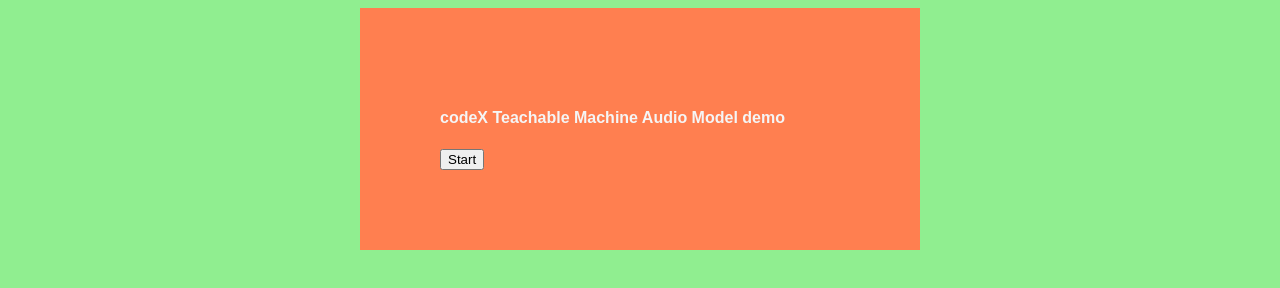
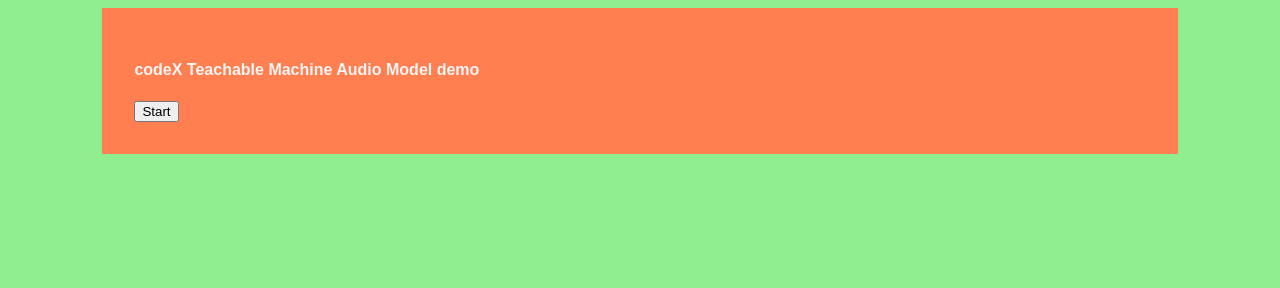
Before and after one commit to Unalo/teachable-emoji, a plain HTML site: page index.html in a window 1280 px wide. Drawn offline with Linux system fonts and the light colour scheme.

Commit message:
added  layout

```diff
--- a/index.html
+++ b/index.html
@@ -12,8 +12,8 @@
 		}
 		.container {
 			margin: auto;
-			padding: 5em;
-			width: 25em;
+			padding: 2em;
+			width: 80%;
 			background-color : coral;
 		}
 
```
